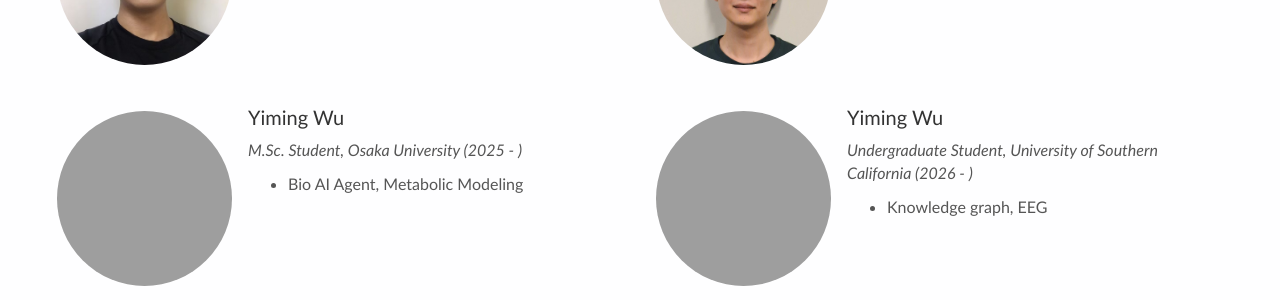
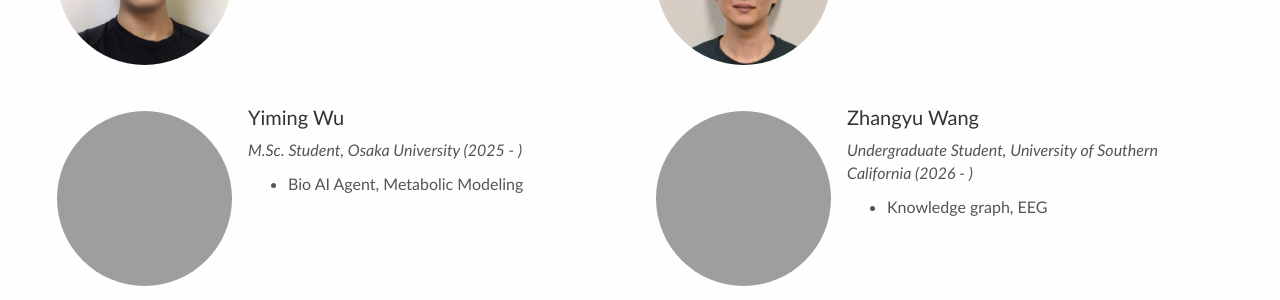
Before and after one commit to zhengchen3/zhengchen3.github.io, a Jekyll site: the page built from _pages/team.md, in a window 1280 px wide and 900 px high, scrolled down 709 px. Shown: the part 233-533 px from the top of the window. Built offline with Jekyll 4.4.1, drawn with Linux system fonts in a browser that asks for light colours; nearby versions of some CDN libraries.

```diff
--- a/_pages/team.md
+++ b/_pages/team.md
@@ -158,9 +158,9 @@ style="float:left; margin-right:16px; width:175px; height:175px; border-radius:5
 
 <div class="col-sm-6 clearfix">
 <img src="{{ site.url }}{{ site.baseurl }}/images/teampic/zhangyu.jpg"
-alt="Yiming Wu"
+alt="Zhangyu Wang"
 style="float:left; margin-right:16px; width:175px; height:175px; border-radius:50%; object-fit:cover;" />
-<h4>Yiming Wu</h4>
+<h4>Zhangyu Wang</h4>
 <i>Undergraduate Student, University of Southern California (2026 - )</i>
 <ul style="overflow: hidden">
 <li>Knowledge graph, EEG</li>
```
